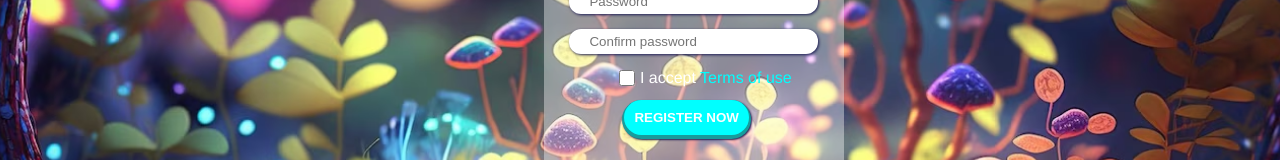
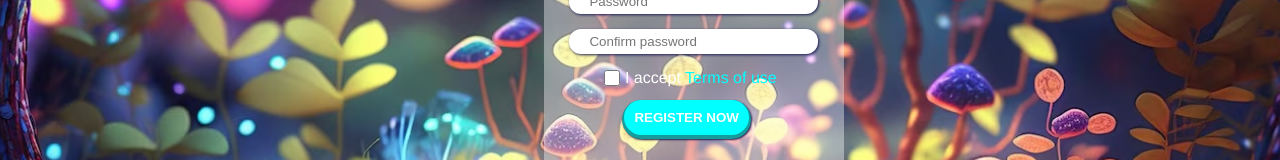
Before and after one commit to Maataas/Formak, a plain HTML site: page index.html in a window 1280 px wide. Shown: the part 318-478 px from the top of the page. Drawn offline with Linux system fonts and the light colour scheme.

Commit message:
patvarkytas2

```diff
--- a/main.css
+++ b/main.css
@@ -56,7 +56,7 @@ input[type="text"], [type="password"] {
 
  #cb {
     display: inline-block;
-    margin-left: 75px;
+    margin-left: 60px;
     box-shadow: 1px 1px 3px rgb(30, 30, 85);
     box-shadow: none;
     width: 16px;
```
